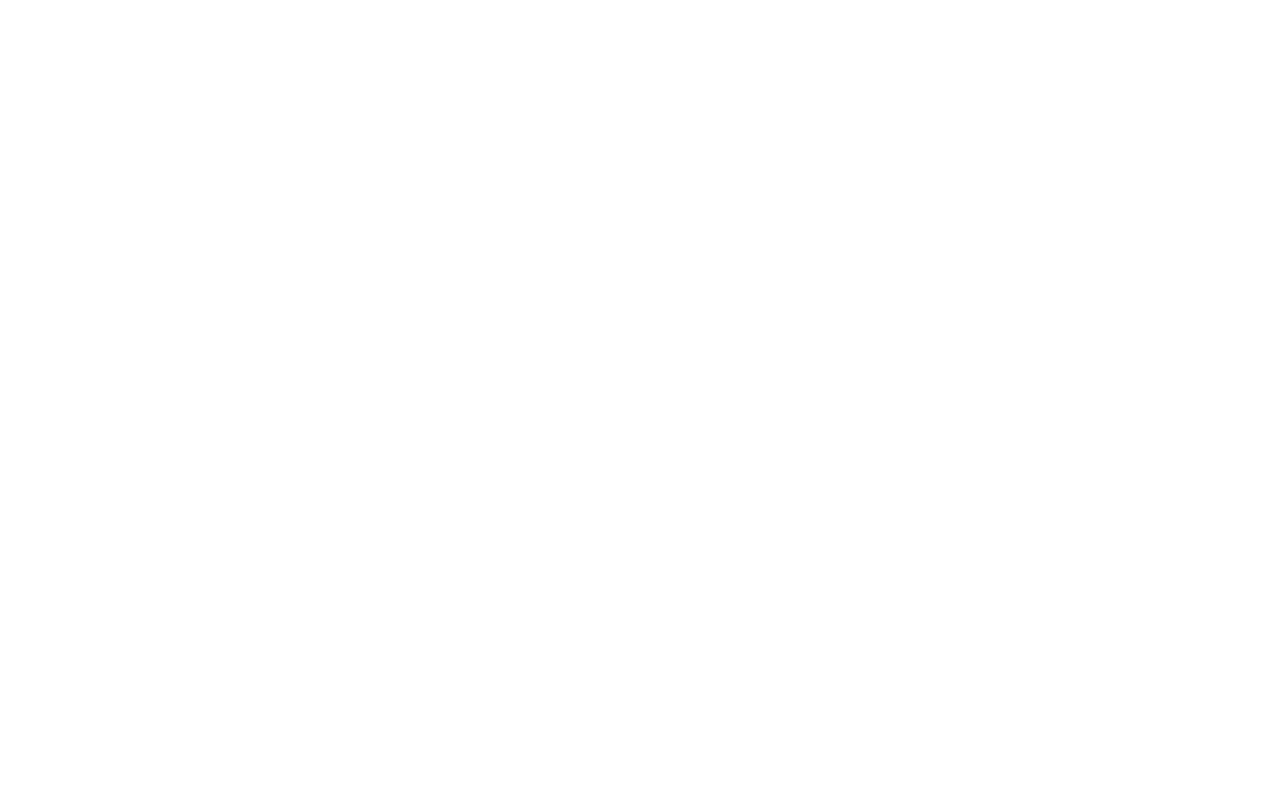
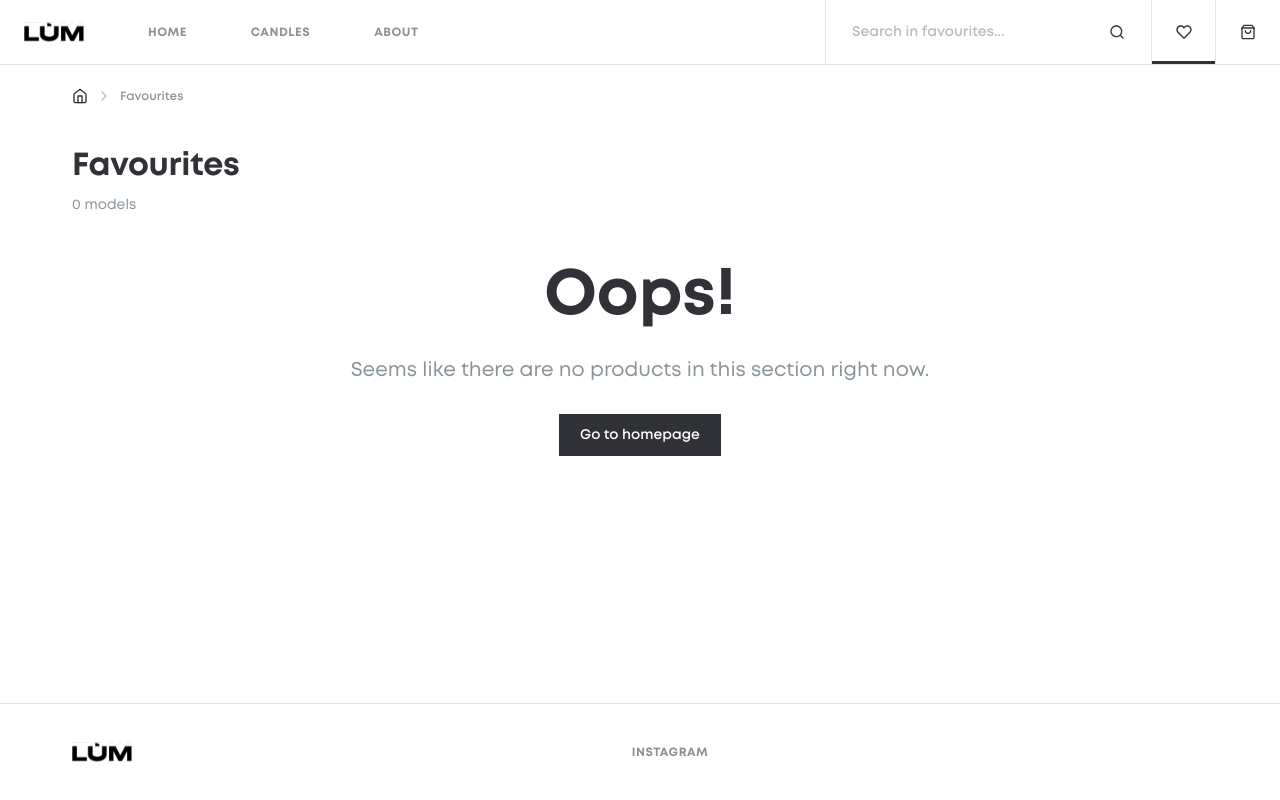
Before and after one commit to kbekher/candle-e-shop, a React (Create React App) app: page /#/favourites in a window 1280 px wide. Before the commit this address had no page. Built offline with nearby package versions, Linux system fonts and the light colour scheme.

Commit message:
add About and Favourites pages

```diff
--- a/src/Root.tsx
+++ b/src/Root.tsx
@@ -5,8 +5,8 @@
 // import { Menu } from './components/Menu';
 import { CandlesPage } from './pages/CandlesPage';
 import { ProductDetailsPage } from './pages/ProductDetailsPage';
-// import { TabletsPage } from './pages/TabletsPage';
-// import { FavouritesPage } from './pages/FavouritesPage';
+import { AboutPage } from './pages/AboutPage';
+import { FavouritesPage } from './pages/FavouritesPage';
 // import { CartPage } from './pages/CartPage';
 // import { NotFoundPage } from './pages/NotFoundPage';
 
@@ -20,12 +20,12 @@
         <Route path=":productId" element={<ProductDetailsPage />} />
       </Route>
 
-      {/* <Route path="about">
-        <Route index element={<TabletsPage />} />
+      <Route path="about">
+        <Route index element={<AboutPage />} />
       </Route>
 
       <Route path="favourites" element={<FavouritesPage />} />
-      <Route path="cart" element={<CartPage />} />
+      {/* <Route path="cart" element={<CartPage />} />
 
       <Route path="/menu" element={<Menu />} />
 
--- a/src/components/Header/Header.tsx
+++ b/src/components/Header/Header.tsx
@@ -8,12 +8,8 @@
 
 export const Header = () => {
   const { pathname } = useLocation();
-  const nestingDepth = pathname.split('/').filter(el => el !== '').length;
 
-  const showSearchBar = pathname !== '/'
-    && pathname !== '/cart'
-    && pathname !== '/menu'
-    && nestingDepth === 1;
+  const showSearchBar = pathname === '/candles' || pathname === '/favourites';
 
   const navigate = useNavigate();
 
--- /dev/null
+++ b/src/pages/AboutPage/AboutPage.scss
@@ -0,0 +1,19 @@
+@import "../../utils/utils";
+
+.AboutPage {
+  &__section {
+    margin-bottom: 80px;
+
+    &:first-child {
+      margin: 40px auto 72px;
+
+      @include onPhone {
+        margin: 20px auto 48px;
+      }
+    }
+
+    @include onPhone {
+      margin-bottom: 40px;
+    }
+  }
+}
--- /dev/null
+++ b/src/pages/AboutPage/AboutPage.tsx
@@ -0,0 +1,18 @@
+import { Breadcrumbs } from '../../components/Breadcrumbs';
+import './AboutPage.scss';
+
+export const AboutPage = () => (
+  <div className="AboutPage">
+    <div className="container container--with-min-height ">
+      <div className="AboutPage__content">
+        <div className="AboutPage__section">
+          <Breadcrumbs />
+        </div>
+
+        <div className="AboutPage__section">
+          <h1 className="AboutPage__title"> About LUM & it's author</h1>
+        </div>
+      </div>
+    </div>
+  </div>
+);
--- /dev/null
+++ b/src/pages/AboutPage/index.tsx
@@ -0,0 +1 @@
+export * from './AboutPage';
--- /dev/null
+++ b/src/pages/FavouritesPage/FavouritesPage.scss
@@ -0,0 +1,21 @@
+@import "../../utils/utils";
+
+.FavouritesPage {
+  &__content {
+    padding: 24px 0 80px;
+  }
+
+  &__breadcrumbs {
+    margin-bottom: 40px;
+  }
+
+  &__title {
+    @extend %page-title;
+    margin-bottom: 8px;
+  }
+
+  &__amount {
+    @extend %product-amount;
+    margin-bottom: 40px;
+  }
+}
--- /dev/null
+++ b/src/pages/FavouritesPage/FavouritesPage.tsx
@@ -0,0 +1,37 @@
+import { useContext } from 'react';
+import { FavouritesContext } from '../../store/SavedProductsContext';
+import { Breadcrumbs } from '../../components/Breadcrumbs';
+import { NoResults } from '../../components/NoResults';
+import { ProductsList } from '../../components/ProductsList';
+
+import './FavouritesPage.scss';
+
+export const FavouritesPage = () => {
+  const { favourites } = useContext(FavouritesContext);
+
+  return (
+    <div className="FavouritesPage">
+      <div className="container container--with-min-height">
+        <div className="FavouritesPage__content">
+          <div className="FavouritesPage__breadcrumbs">
+            <Breadcrumbs />
+          </div>
+
+          <h1 className="FavouritesPage__title">
+            Favourites
+          </h1>
+
+          <p className="FavouritesPage__amount">
+            {`${favourites.length} model${favourites.length !== 1 ? 's' : ''}`}
+          </p>
+
+          {!favourites.length ? (
+            <NoResults />
+          ) : (
+            <ProductsList products={favourites} />
+          )}
+        </div>
+      </div>
+    </div>
+  );
+};
--- /dev/null
+++ b/src/pages/FavouritesPage/index.tsx
@@ -0,0 +1 @@
+export * from './FavouritesPage';
```
